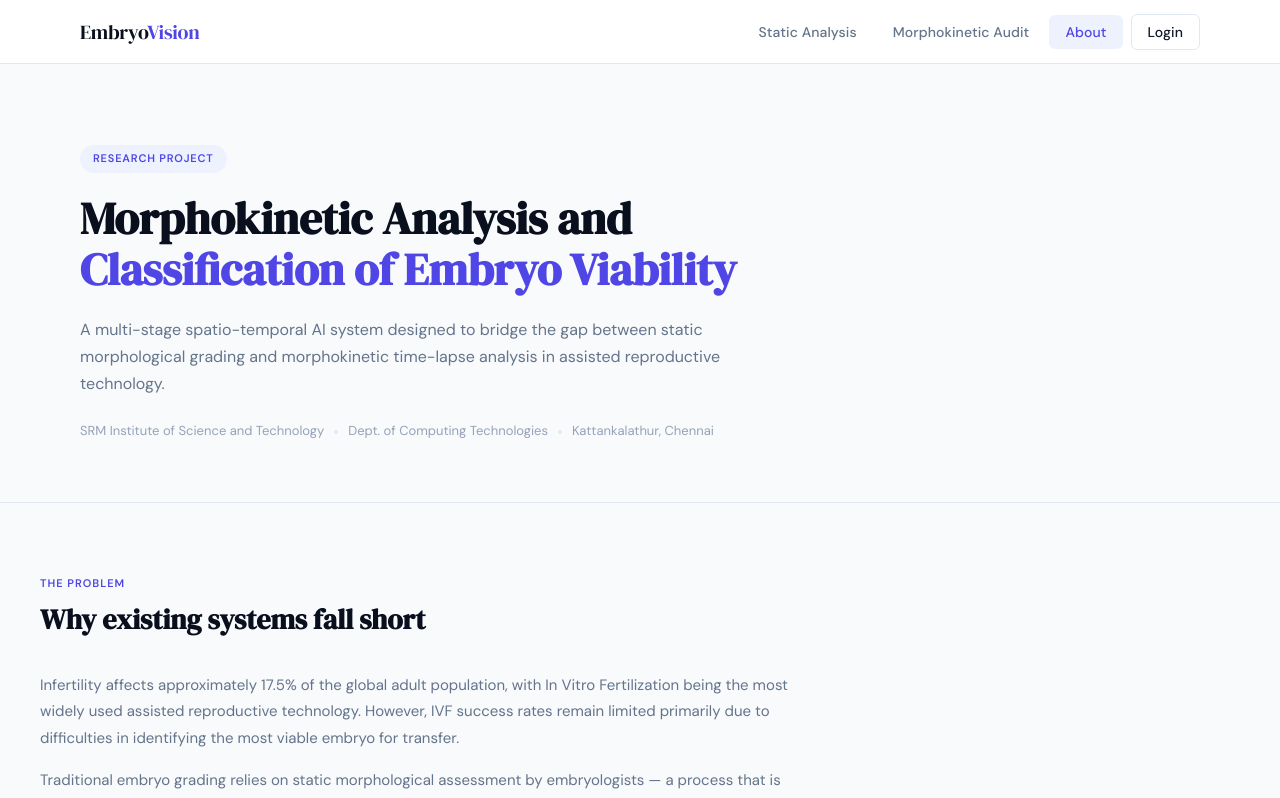
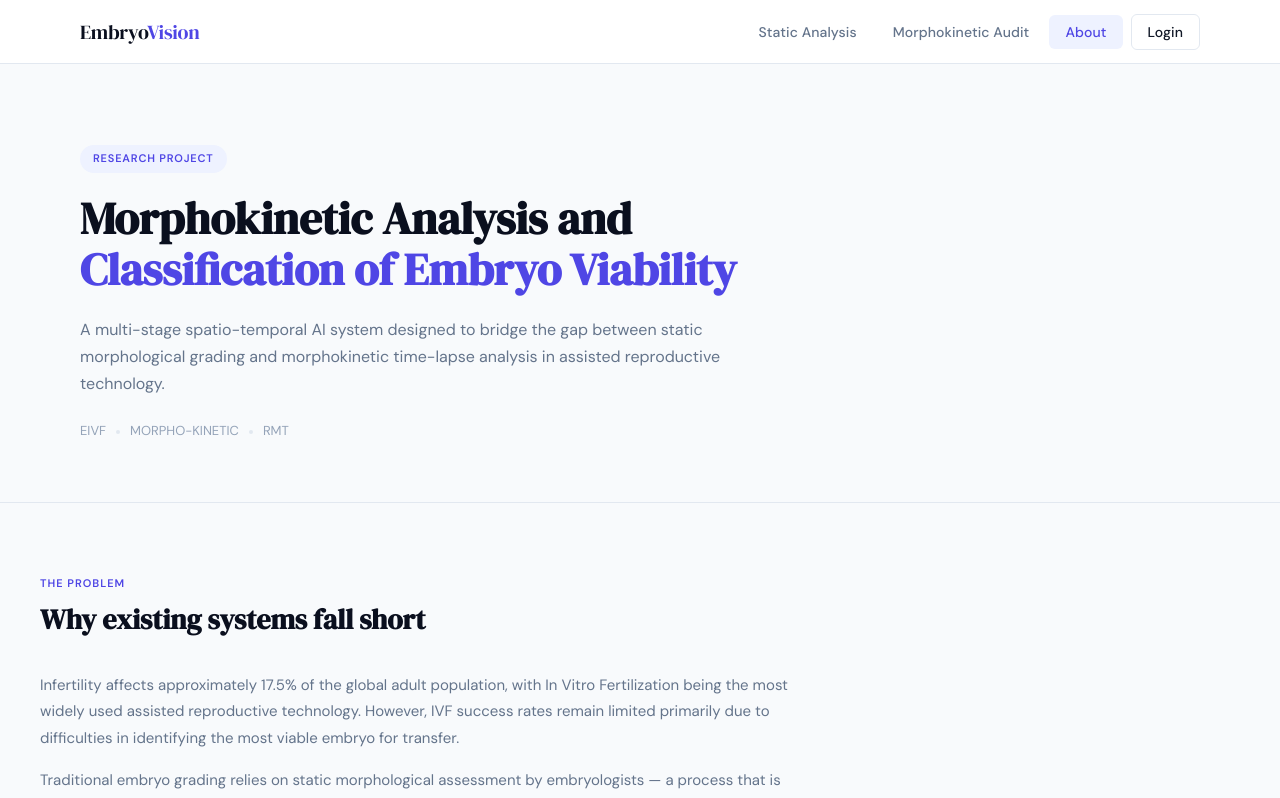
Before and after one commit to riyathomasm/Moprhokinetic-Analysis-of-Embryos-for-IVF-Viability, a React (Vite) app: page /about in a window 1280 px wide. Shown: the top 798 px of the page. Built offline with nearby package versions, Linux system fonts and the light colour scheme.

Commit message:
Changed about descriptions

```diff
--- a/src/pages/about.jsx
+++ b/src/pages/about.jsx
@@ -17,11 +17,11 @@ function About() {
           assisted reproductive technology.
         </p>
         <div className="about-meta">
-          <span>SRM Institute of Science and Technology</span>
+          <span>EIVF</span>
           <span className="about-meta-dot" />
-          <span>Dept. of Computing Technologies</span>
+          <span>MORPHO-KINETIC</span>
           <span className="about-meta-dot" />
-          <span>Kattankalathur, Chennai</span>
+          <span>RMT</span>
         </div>
       </section>
 
```
